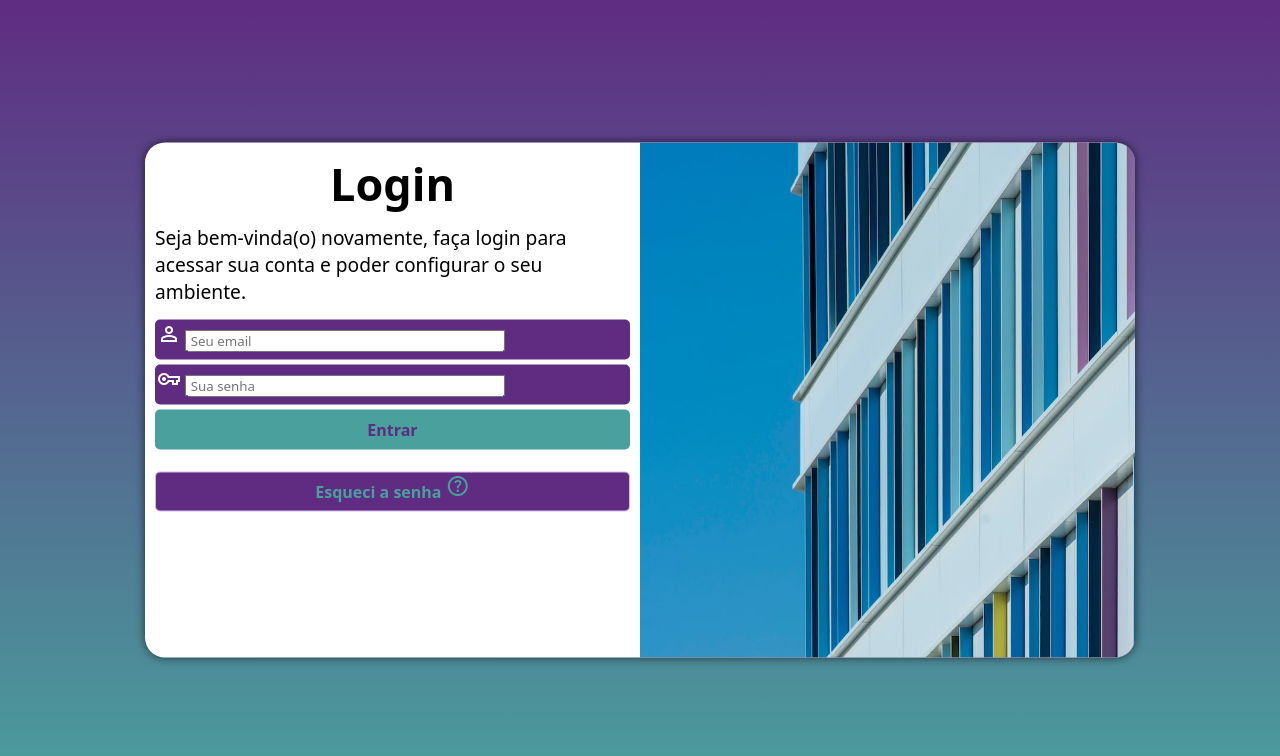
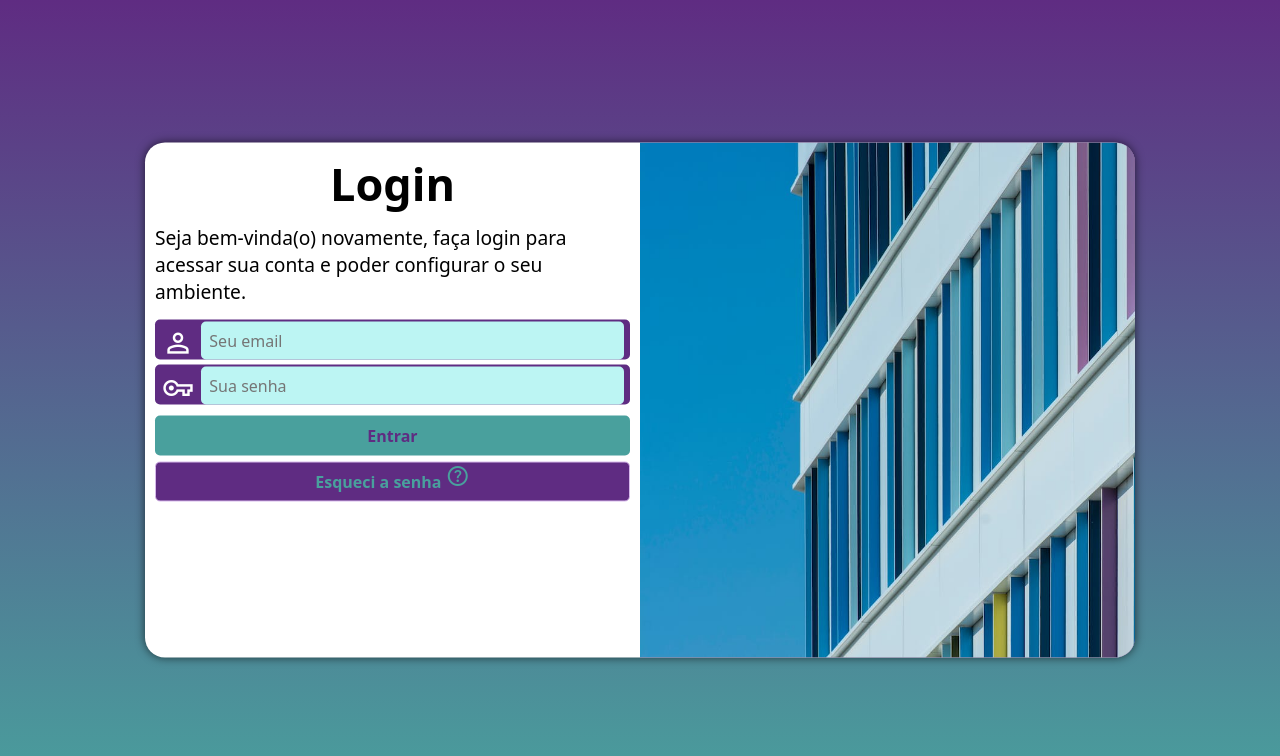
Before and after one commit to jibgs/projeto-login, a plain HTML site: page index.html in a window 1280 px wide. Drawn offline with nearby package versions, Linux system fonts and the light colour scheme.

Commit message:
fim do módulo 04

```diff
--- a/estilos/style.css
+++ b/estilos/style.css
@@ -31,6 +31,7 @@ form label {
 form > div.campo {
     background-color: #5f2c82;
     border-radius: 5px;
+    border: 2px solid;
     display: block;
     width: 100%;
     height: 40px;
@@ -40,6 +41,29 @@ form > div.campo {
     cursor: pointer;
     padding-left: 2px;
     padding-top: 2px;
+}
+
+div.campo > span {
+
+    font-size: 2em;
+    width: 40px;
+    padding: 5px;
+}
+
+div.campo > input {
+    background-color: #bcf5f3;
+    font-size: 1em;
+    height: 100%;
+    border: 0px;
+    border-radius: 5px;
+    padding: 4px;
+    width: calc(100% - 50px);
+    transform: translateY(-12px);
+
+}
+
+div.campo > input:focus-within {
+    background-color: white;
 }
 
 form > input[type=submit] {
@@ -53,12 +77,13 @@ form > input[type=submit] {
     border: none;
     border-radius: 5px;
     cursor: pointer;
+    transform: translateY(6px);/* movimenta obj eixo-Y */
 
 }
 
 form > input[type=submit]:hover {
-    background-color: #d9a2fd;
-    color: #043e3c;
+    background-color: #e7cdf9;
+    color: #024846;
 }
 
 form > a.botao {
@@ -68,7 +93,7 @@ form > a.botao {
     width: 100%;
     height: 40px;
     padding-top: 1px;
-
+    transform: translateY(-10px);
     background-color: #5f2c82;
     color: #49a09d;
     border: 1px solid #d7b9eb;
```
